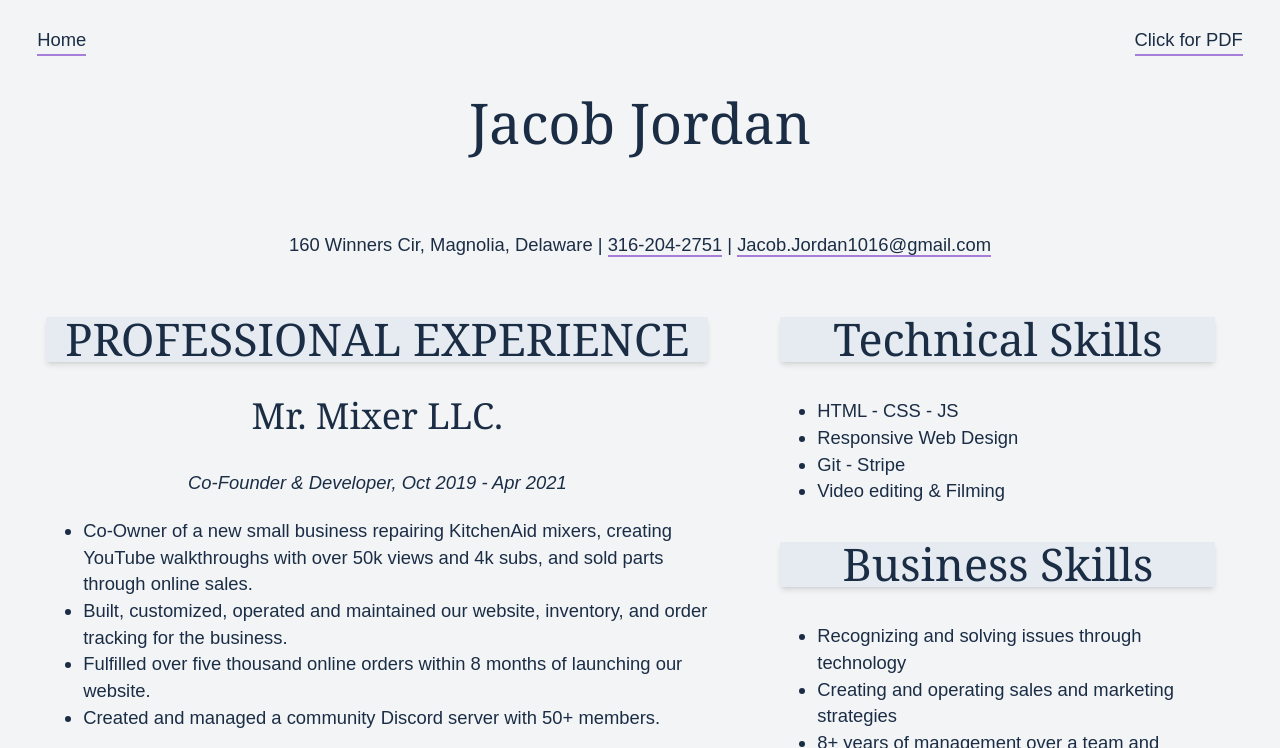
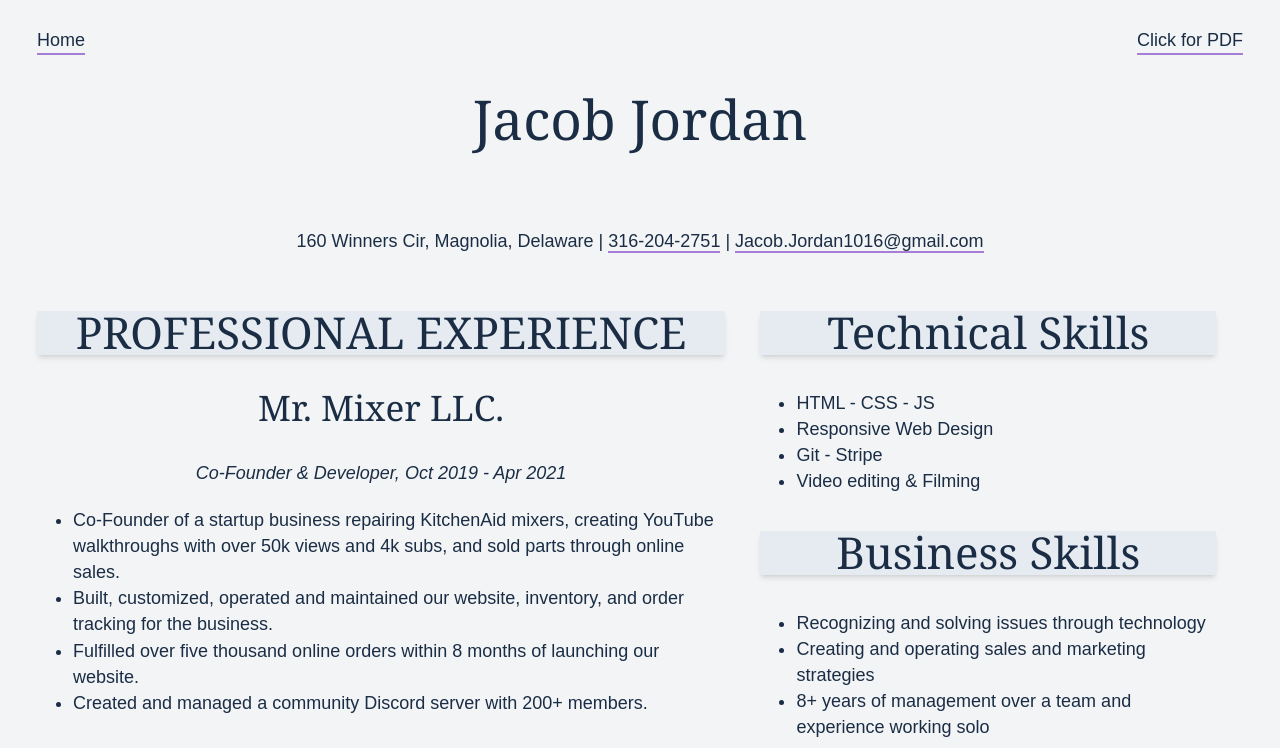
Before and after one commit to Naturealizor/Resume_site, a plain HTML site: page views/resume.html in a window 1280 px wide. Shown: the top 748 px of the page. Drawn offline with Linux system fonts and the light colour scheme.

Commit message:
Had to fix/delete some of the scss for the homepage, still working on it

```diff
--- a/css/resume.css
+++ b/css/resume.css
@@ -11,6 +11,8 @@
     --lightGrey: #f2f4f6;
     --businessGrey: #e5ebf1;
     --purple: #661abd88;
+    --darkPurple: #441372;
+    --lightPurple: #6209b4;
 
     /* Define Colors intentions */
     --background: var(--lightGrey);
@@ -26,6 +28,7 @@
     --h4: 1.563em;
     --h5: 1.25em;
     --smallText: 0.8em;
+    --htmlFont: 112.5%;
 
 
 }
@@ -33,7 +36,7 @@
 /* FROM Type Scale */
 
 html {
-    font-size: 115%;
+    font-size: var(--htmlFont);
 }
 
 /* 18px */
@@ -42,7 +45,7 @@ header {
     margin: 0.5rem;
 }
 
-.top-nav {
+.topNav {
     display: flex;
     justify-content: space-between;
 }
@@ -63,7 +66,7 @@ main, #main-info {
     display: flex;
     gap: 3%;
     justify-content: space-evenly;
-    margin-left: .5em;
+    margin: .5em;
     margin-right: 2em;
     align-items: flex-start;
 }
--- a/scss/_fonts.scss
+++ /dev/null
@@ -1,8 +0,0 @@
-// ---------------------------------------------
-// 		FONT FACES GO HERE TO INPORT FONTS
-@font-face {
-    font-family: Arial, Helvetica, sans-serif;
-    src: font-url('fonts/Sansation/Sansation_Regular-webfont.woff') format('woff');
-    font-weight: normal;
-
-}
--- a/scss/_mixins.scss
+++ /dev/null
@@ -1,55 +0,0 @@
-@mixin grid($rowsz, $colsz, $gap) {
-	display: grid;
-	grid-gap: $gap;
-}
-@mixin MQ($canvas) {
-	@if $canvas == Mplus {
-		@media only screen and (min-width: $M) { @content; }
-	}
-	@else if $canvas == Lplus {
-		@media only screen and (min-width: $L) { @content; }
-	}
-}
-@mixin font-size($f-size:1rem){
-	font-size: $f-size;
-}
-
-// Pulled from itnext.io (full link below)
-// Will either need to make sure the @content tag works the same or replace
-
-@mixin for-phone-only {
-	@media (max-width: 599px) { @content; }
-  }
-  @mixin for-tablet-portrait-up {
-	@media (min-width: 600px) { @content; }
-  }
-  @mixin for-tablet-landscape-up {
-	@media (min-width: 900px) { @content; }
-  }
-  @mixin for-desktop-up {
-	@media (min-width: 1200px) { @content; }
-  }
-  @mixin for-big-desktop-up {
-	@media (min-width: 1800px) { @content; }
-  }
-
-
-// https://itnext.io/writing-media-queries-with-sass-mixins-3ea591ea3ea4
-
-
-//Pulled from Bootstrap
-
-// Extra small devices (portrait phones, less than 576px)
-// No media query for `xs` since this is the default in Bootstrap
-
-// Small devices (landscape phones, 576px and up)
-// @media (min-width: 576px) { ... }
-
-// Medium devices (tablets, 768px and up)
-// @media (min-width: 768px) { ... }
-
-// Large devices (desktops, 992px and up)
-	// @media (min-width: 992px) { ... }
-
-// Extra large devices (large desktops, 1200px and up)
-	// @media (min-width: 1200px) { ... }
--- a/scss/_modules.scss
+++ b/scss/_modules.scss
@@ -2,7 +2,7 @@
 //Notes =====================================================
 //
 
-@import "mixins.scss";
+// @import "mixins.scss";
 @import "variables.scss";
 
 html {
@@ -15,12 +15,12 @@ html {
   overflow: hidden;
 }
 
-.top-nav {
+.topNav {
   background-color: transparent;
   overflow: hidden;
 }
 
-.top-nav a {
+.topNav a {
   display: inline-block;
   color: #FDFAFF;
   text-align: center;
@@ -29,23 +29,15 @@ html {
 }
 
  h1 {
-   position: absolute;
-   width: 100%;
-   height: 100%;
-   top: 20%;
-
    font-family: Lora;
    font-style: normal;
    font-weight: normal;
    font-size: 64px;
-   line-height: 82px;
-   /* identical to box height */
    text-align: center;
-
-   color: #FDFAFF;
+   color: #e8e4eb;
  }
 
- footer {
+ .siteFooter {
    position: fixed;
    left: 0;
    bottom: 0;
--- a/scss/_variables.scss
+++ b/scss/_variables.scss
@@ -19,20 +19,6 @@ $rowz: 1;
 $colz: 2;
 $gap: 5px;
 
-
-// Color variables
-$background: white;
-$purple-header: #6209b4;
-$darkpurple: #441372;
-$green: #00ebc7;
-$red: #ff5470;
-$yellow: #fde24f;
-$black: #1b2d45;
-$darkBlue: #00214d;
-$grey: #bfbfbf;
-$lightGrey: #f2f4f6;
-
-
 // Spacing variables
 $base-size: 1rem;
 $pad-half: .5rem;
--- a/scss/styles.scss
+++ b/scss/styles.scss
@@ -1,6 +1,5 @@
 @import "base.scss";
-
-@import "fonts.scss";
-@import "mixins.scss";
+// @import "fonts.scss";
+// @import "mixins.scss";
 @import "variables.scss";
 @import "modules.scss";
--- a/views/resume.html
+++ b/views/resume.html
@@ -14,9 +14,9 @@
 <body>
 	<header>
 
-		<div class="top-nav">
-			<a href="../index.html" class="home-btn">Home</a>
-			<a href="../views/imgs/JacobJordan_Resume_1112022.pdf" class="pdf-btn">Click for PDF</a>
+		<div class="topNav">
+			<a href="../index.html" class="homeBtn">Home</a>
+			<a href="../views/imgs/JacobJordan_Resume_1112022.pdf" class="pdfBtn">Click for PDF</a>
 		</div>
 		<h1>Jacob Jordan</h1>
 		<br>
@@ -26,23 +26,23 @@
 	</header>
 
 	<main>
-		<div id="main-info">
-			<div class="job-history">
+		<div id="mainInfo">
+			<div class="jobHistory">
 				<h2>PROFESSIONAL EXPERIENCE</h2>
 				<h3>Mr. Mixer LLC.</h3>
 				<p><i>Co-Founder & Developer, Oct 2019 - Apr 2021</i></p>
 				<ul>
-					<li>Co-Owner of a new small business repairing KitchenAid mixers,
+					<li>Co-Founder of a startup business repairing KitchenAid mixers,
 						creating YouTube walkthroughs with over 50k views and 4k subs, and sold parts through online
 						sales.</li>
 					<li>Built, customized, operated and maintained our website, inventory, and order tracking for
 						the
 						business. </li>
 					<li>Fulfilled over five thousand online orders within 8 months of launching our website. </li>
-					<li>Created and managed a community Discord server with 50+ members.</li>
+					<li>Created and managed a community Discord server with 200+ members.</li>
 				</ul>
 
-				<div class="job-history">
+				<div class="jobHistory">
 					<h3>POET Ethanol Products</h3>
 					<p><i>I.T. Support Specialist/Junior Database Admin, March 2020 - Oct 2020</i></p>
 					<ul>
@@ -53,7 +53,7 @@
 						<li>Rotating weekly 24 hour on call shifts to respond to after hours issues.</li>
 					</ul>
 				</div>
-				<div class="job-history">
+				<div class="jobHistory">
 					<h3>Butler County Community College Bookstore</h3>
 					<p><i>Assistant Supervisor, May 2016 - July 2019</i></p>
 					<ul>
@@ -67,7 +67,7 @@
 		</ul>
 	</div>
 
-		<aside class="side-panel">
+		<aside class="sidepanel">
 			<div>
 				<h2>Technical Skills</h2>
 				<ul>
```
Also changed, not shown: index.html (+17 -12 lines), css/styles.css.
